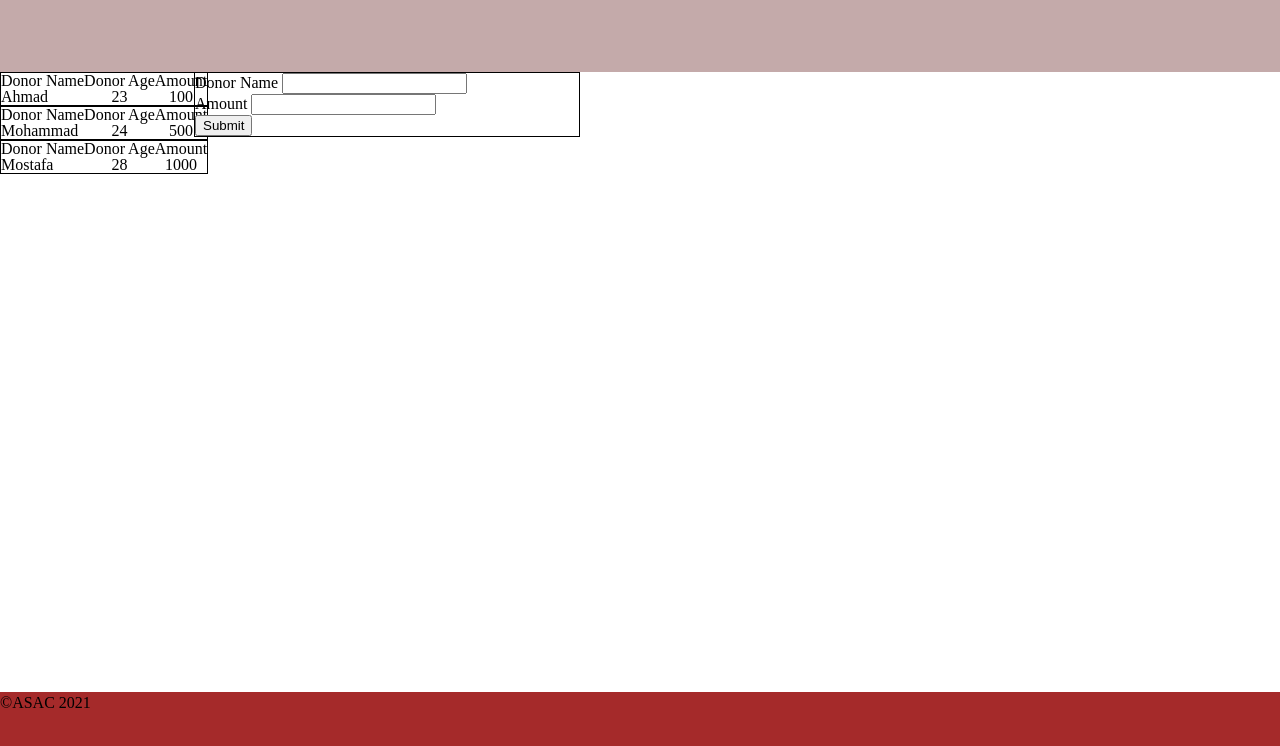
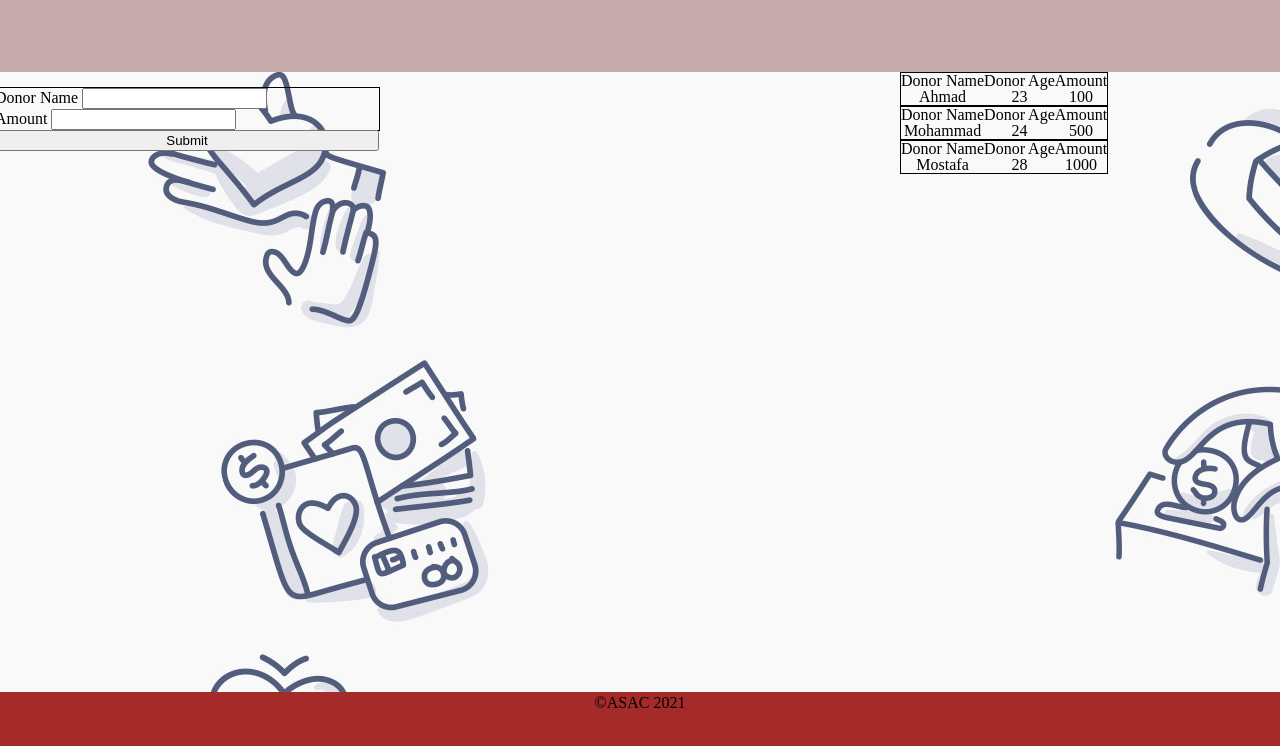
Before and after one commit to Qusai-Alnonah/Donors-informations, a plain HTML site: page index.html in a window 1280 px wide. Shown: the part 28-774 px from the top of the page. Drawn offline with Linux system fonts and the light colour scheme.

Commit message:
almost finsh

```diff
--- a/index.html
+++ b/index.html
@@ -33,7 +33,7 @@
             <label for="Amount"> Amount</label>
             <input type="number" id="Amount">
             <br>
-            <input type="submit" valu ="Submit">
+            <input id="boutton" type="submit" valu ="Submit">
 
         </form>
     </fieldset>
--- a/style.css
+++ b/style.css
@@ -1,7 +1,7 @@
-*{
-    /* background-image:url("image/donate-background.jpg"); ;
-   z-index:4;
-    background: size 200px; */
+html{
+    background-image:url("image/donate-background.jpg"); ;
+    z-index:4;
+    background: size 200px;
 
 
 }
@@ -16,7 +16,7 @@ header{
     background-color:rgb(196, 170, 170);
     width: 100%;
     height: 100px;
-    z-index: 5;
+
 
 
 
@@ -24,6 +24,11 @@ header{
  main table{
 
         border: 1px solid black;
+       text-align: center;
+       height: inherit;
+       width: unset;
+       right: auto;
+       margin-left: 900px;
 
  }
 
@@ -37,19 +42,20 @@ header{
      width: 100%;
      height: 10%;
      margin-top: 10px;
+     text-align: center;
 
  }
  form{
     border: 1px solid black;
     width: 30%;
     position: absolute;
-   right: 700px;
-
-
+   right: 900px;
+   margin-top: 15px;
  }
  footer h2{
-    text-align: center;
+
     position: absolute;
+    width: 100%;
      margin-top: 3px;
  }
 
@@ -58,3 +64,10 @@ header{
     right: 10%;
     top: 10%;
 }
+
+#boutton{
+    text-align: center;
+    width: 100%;
+    position: absolute;
+    right: px;
+}
```
